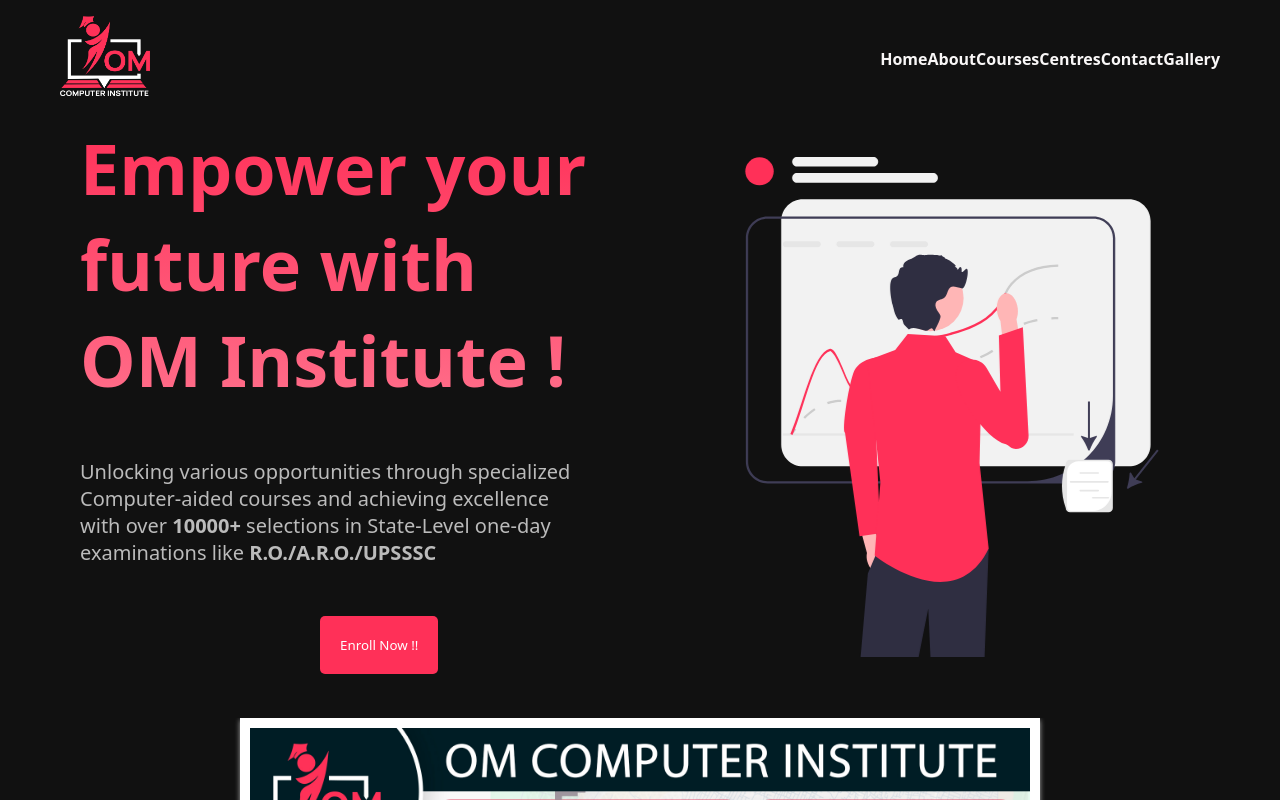
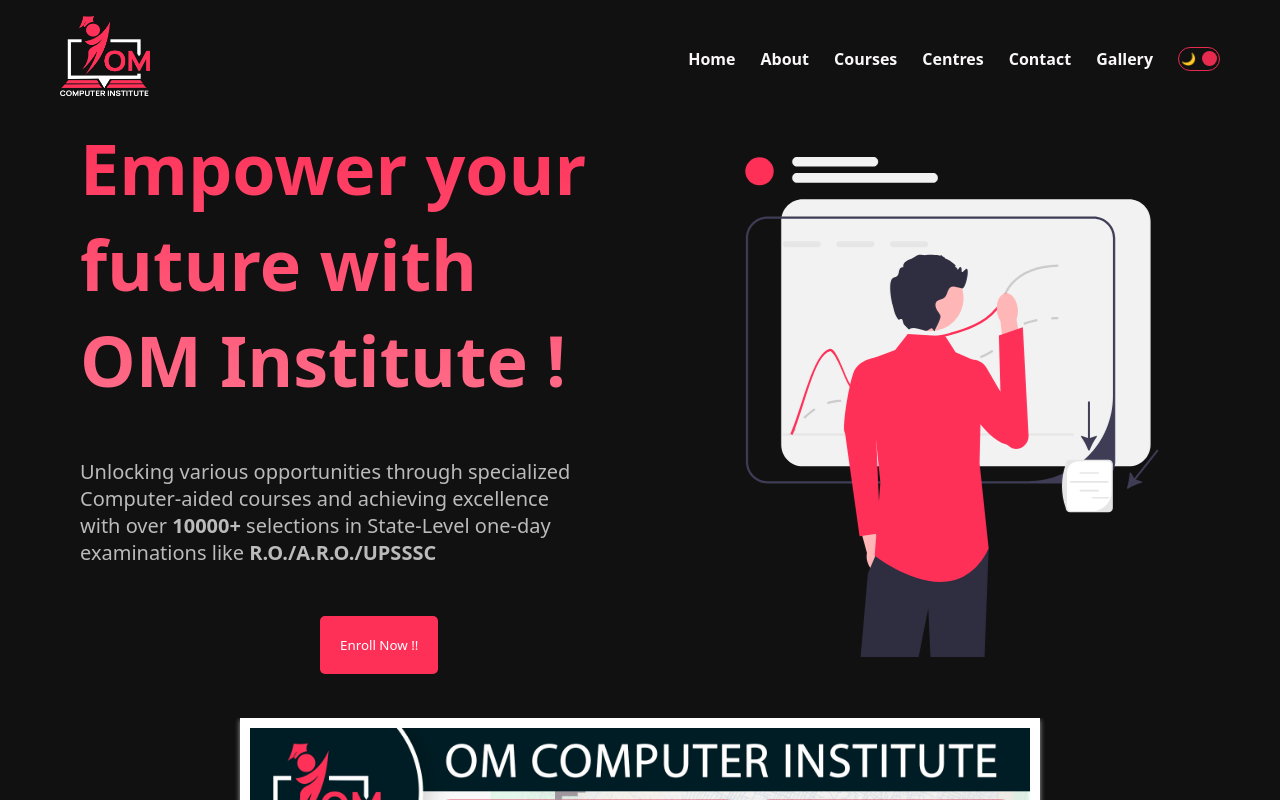
Before and after one commit to MAYANK-TRIPATH/Om-website, a Next.js app: page / in a window 1280 px wide. Shown: the top 800 px of the page. Built offline with nearby package versions, Linux system fonts and the light colour scheme.

Commit message:
Design error solve

```diff
--- a/src/components/navbar/Navbar.jsx
+++ b/src/components/navbar/Navbar.jsx
@@ -47,33 +47,19 @@
   };
 
   return (
-
     <div className={styles.container}>
-      <div className={styles.logobar}>
-
       <a href="/">
         <Image src="/logo.png" alt="logo" width={90} height={80} />
       </a>
-
+      <div className={styles.links}>
         <div className={styles.hamburger} onClick={toggleMobileMenu}>
           <div className={`${styles.bar} ${isMobileMenuOpen ? styles.open : ''}`} />
           <div className={`${styles.bar} ${isMobileMenuOpen ? styles.open : ''}`} />
           <div className={`${styles.bar} ${isMobileMenuOpen ? styles.open : ''}`} />
         </div>
-      </div>
-
-      <div className={styles.links}>
 
         {/* Conditionally render links or mobile menu */}
         {!isMobileMenuOpen ? (
-          <div className={styles.mobileMenu}>
-            {links.map((link) => (
-              <Link key={link.id} href={link.url}>
-                {link.title}
-              </Link>
-            ))}
-          </div>
-        ) : (
           // Links for larger screens
           <div className={styles.links}>
             {links.map((link) => (
@@ -83,6 +69,15 @@
             ))}
             <DarkModeToggle />
           </div>
+        ) : (
+          // Mobile menu for smaller screens
+          <div className={styles.mobileMenu}>
+            {links.map((link) => (
+              <Link key={link.id} href={link.url}>
+                {link.title}
+              </Link>
+            ))}
+          </div>
         )}
       </div>
     </div>
```
